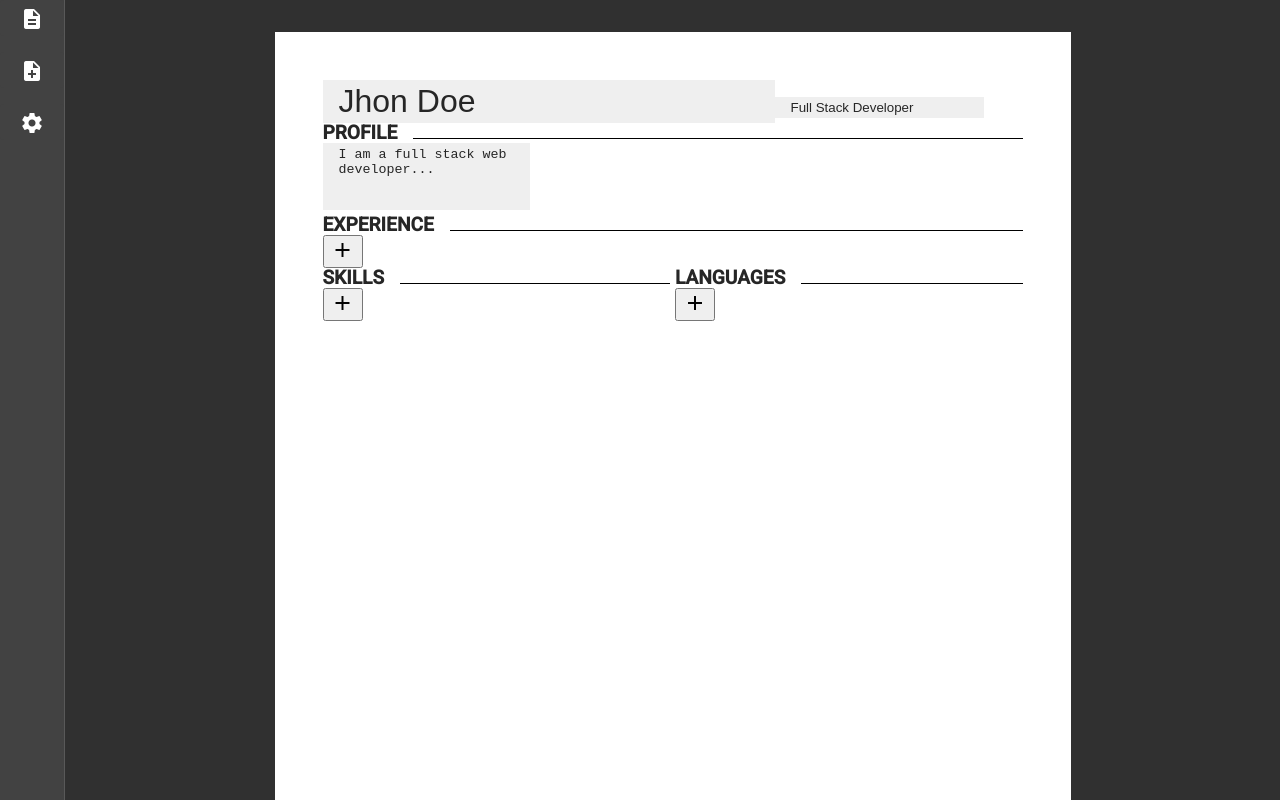
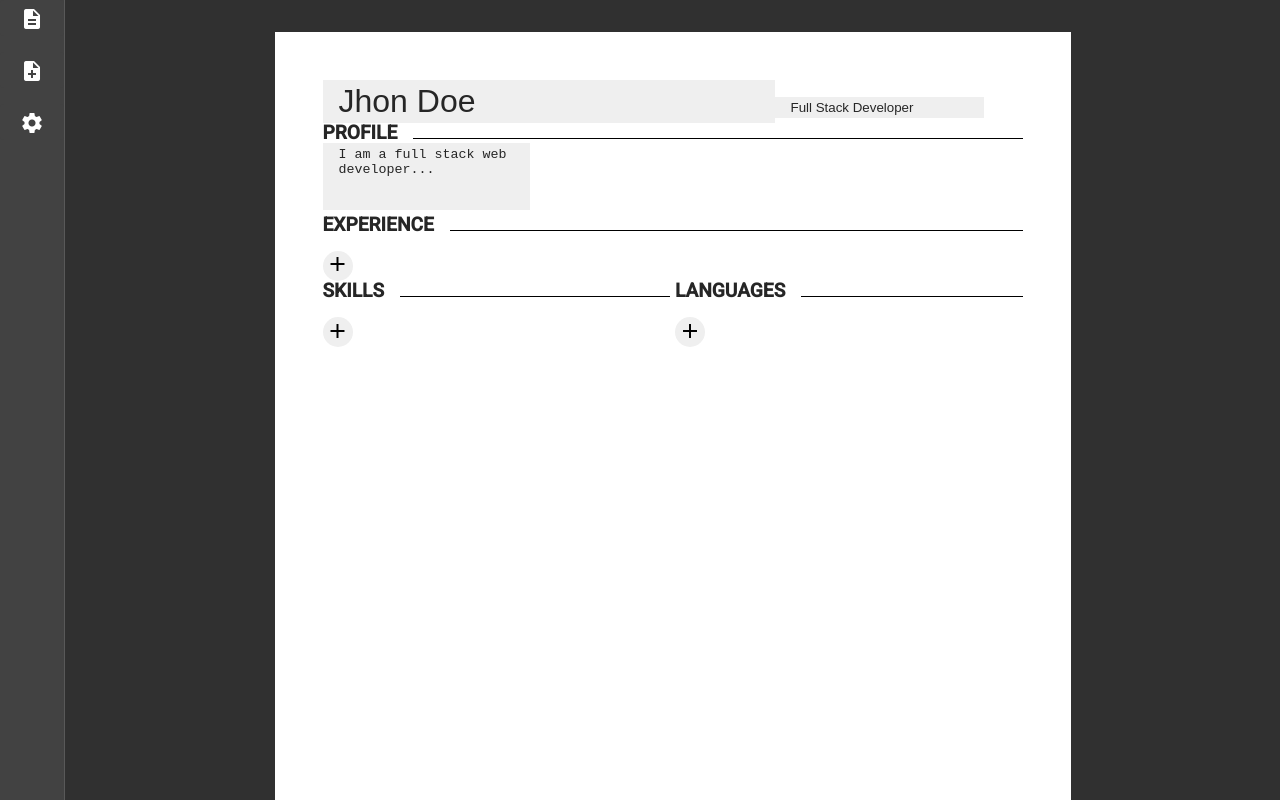
Before and after one commit to maak-tn/resume-builder, an Angular app: page /new in a window 1280 px wide. Built offline with nearby package versions, Linux system fonts and the light colour scheme.

Commit message:
add-element styling

```diff
--- a/src/app/pages/new/new.component.scss
+++ b/src/app/pages/new/new.component.scss
@@ -128,3 +128,13 @@
         color: #fff;
     }
 }
+
+.newGroupTrigger {
+    padding: 0;
+    margin-top: 1rem;
+    height: 30px;
+    width: 30px;
+    border: none;
+    border-radius: 50%;
+    cursor: pointer;
+}
```
